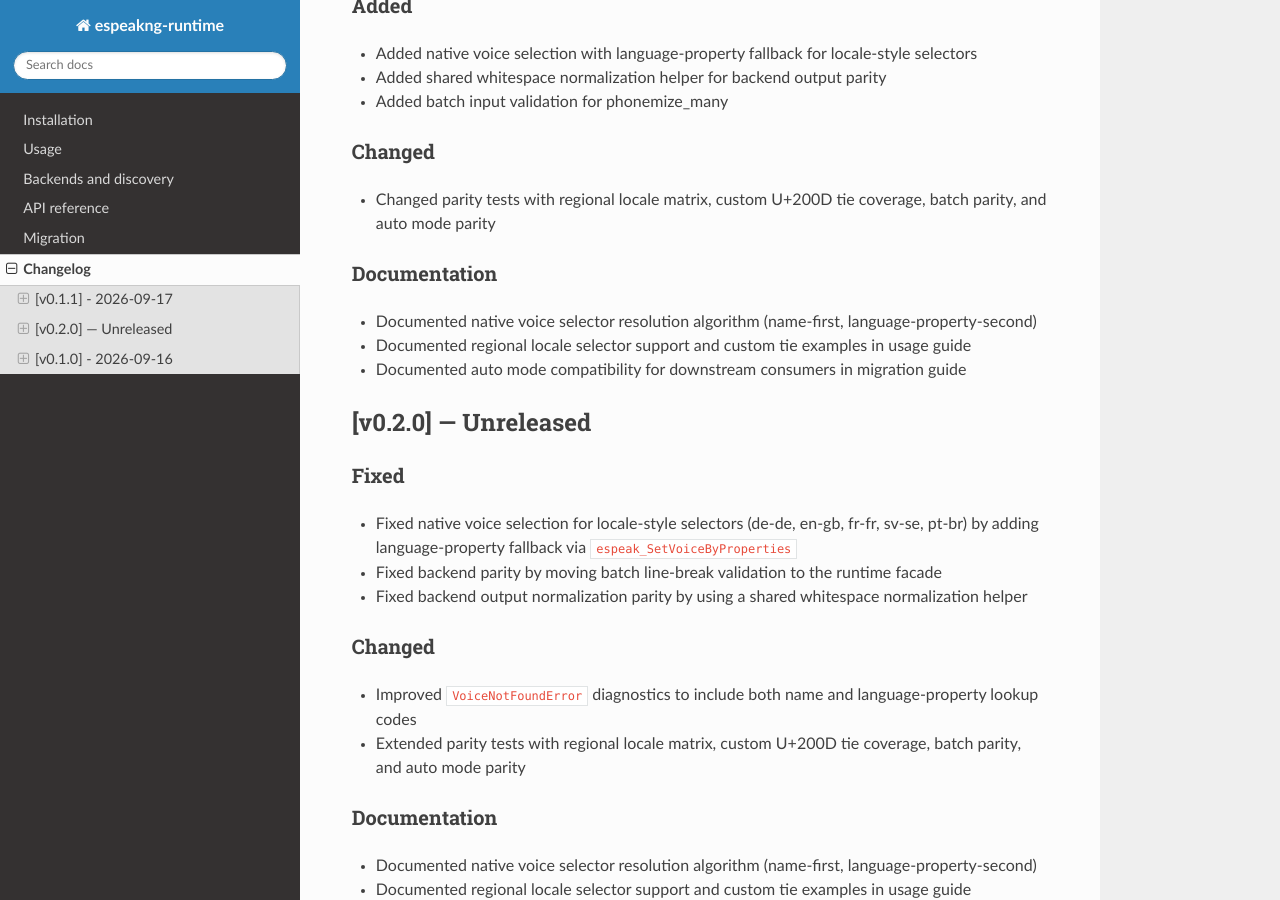
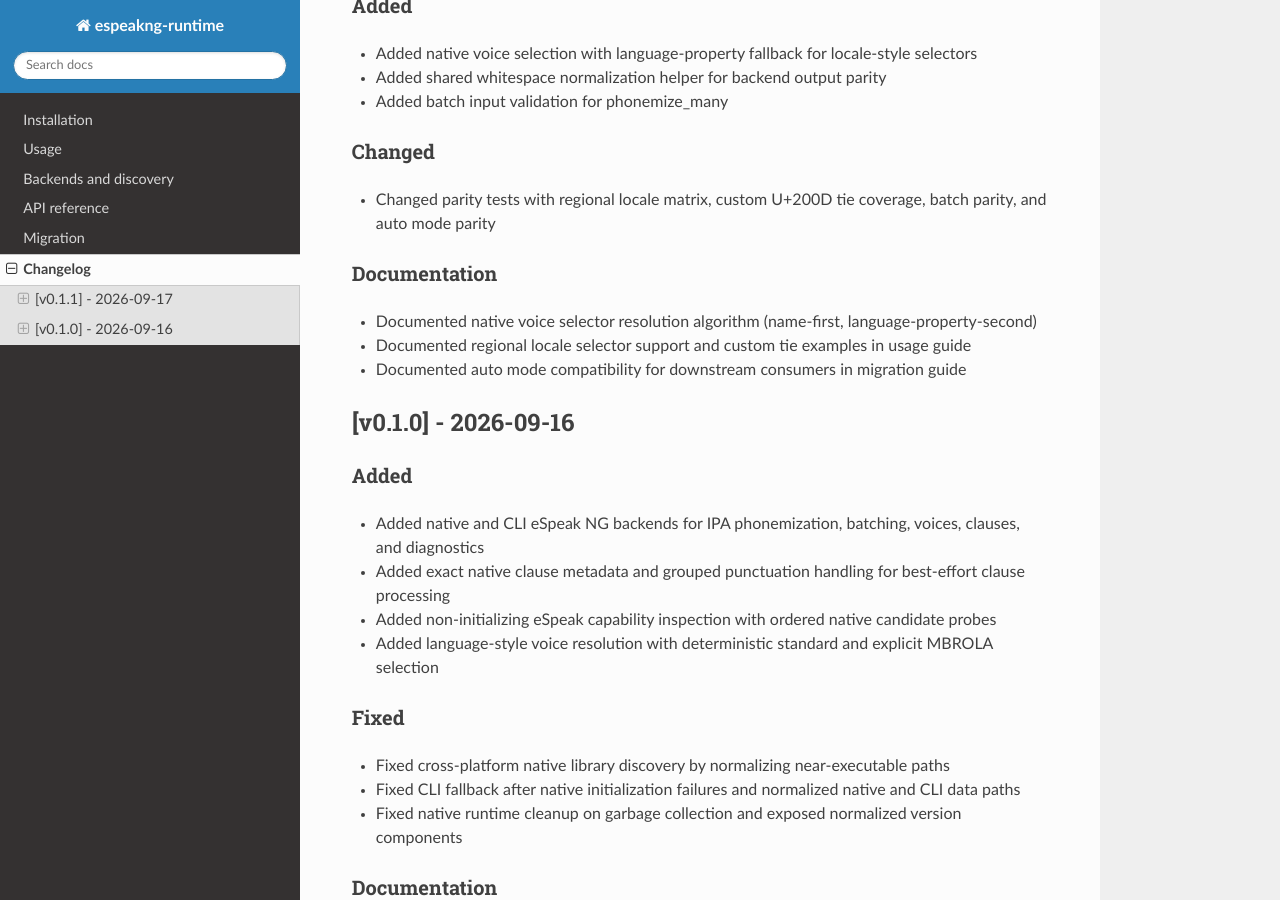
Before and after one commit to buchwandler/espeakng-runtime, a Sphinx documentation site: the page built from docs/changelog.md, in a window 1280 px wide and 900 px high, scrolled down 296 px. Built offline with Sphinx 7.4.7 and the Read the Docs theme 3.1.0, drawn with Linux system fonts in a browser that asks for light colours.

Commit message:
doc: fix changelog

```diff
--- a/docs/changelog.md
+++ b/docs/changelog.md
@@ -21,25 +21,6 @@
 - Documented auto mode compatibility for downstream consumers in migration guide
 
 <!-- generated by releaseledger -->
-
-## [v0.2.0] — Unreleased
-
-### Fixed
-
-- Fixed native voice selection for locale-style selectors (de-de, en-gb, fr-fr, sv-se, pt-br) by adding language-property fallback via `espeak_SetVoiceByProperties`
-- Fixed backend parity by moving batch line-break validation to the runtime facade
-- Fixed backend output normalization parity by using a shared whitespace normalization helper
-
-### Changed
-
-- Improved `VoiceNotFoundError` diagnostics to include both name and language-property lookup codes
-- Extended parity tests with regional locale matrix, custom U+200D tie coverage, batch parity, and auto mode parity
-
-### Documentation
-
-- Documented native voice selector resolution algorithm (name-first, language-property-second)
-- Documented regional locale selector support and custom tie examples in usage guide
-- Documented auto mode compatibility for downstream consumers in migration guide
 
 ## [v0.1.0] - 2026-09-16
 
@@ -65,3 +46,5 @@
 - Documented voice request resolution and runtime lifecycle behavior
 
 <!-- generated by releaseledger -->
+
+<!-- releaseledger:generated-file -->
```
